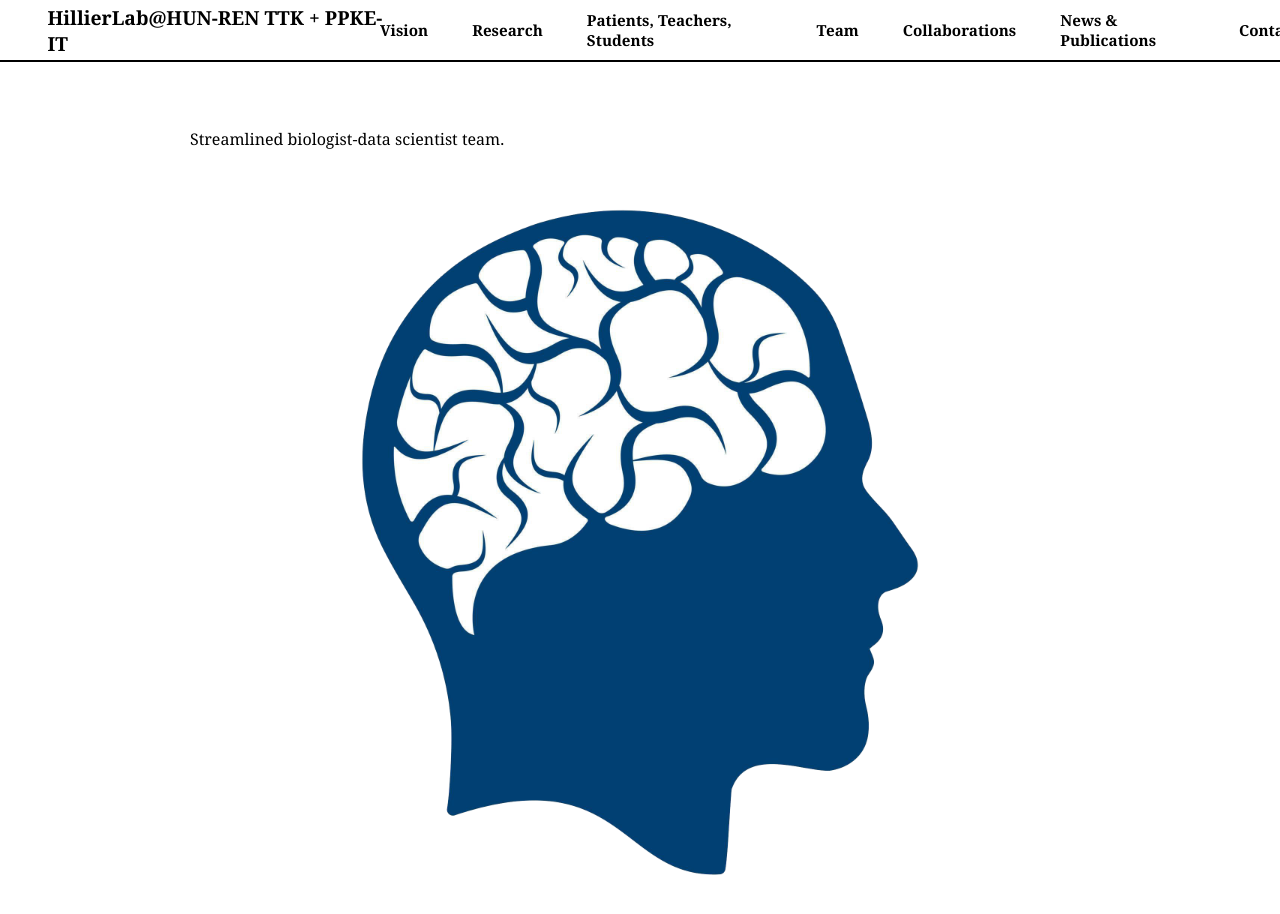
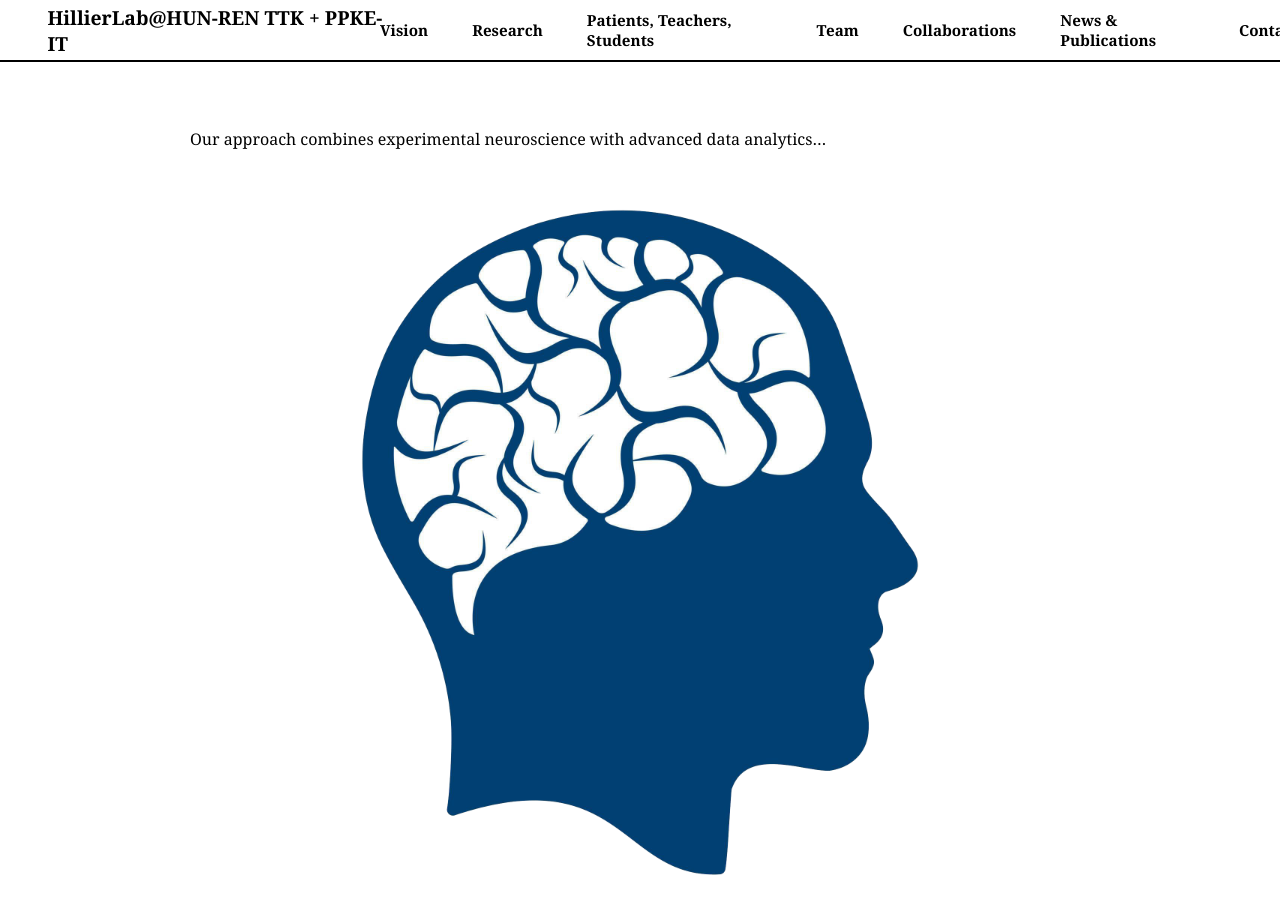
Before and after one commit to dzsano/rottenbillerdavid.github.io, a Jekyll site: the page built from human.md, in a window 1280 px wide and 966 px high. Shown: the top 914 px of the window. Built offline with Jekyll 4.4.1, drawn with Linux system fonts in a browser that asks for light colours.

Commit message:
Update human.md

```diff
--- a/human.md
+++ b/human.md
@@ -1,10 +1,8 @@
 ---
 layout: story
-title: The Team
+title: Streamlined biologist-data scientist team
 ---
 
+Our approach combines experimental neuroscience with advanced data analytics...
 
-
-Streamlined biologist-data scientist team.
-
-![Human Project Image Image](/assets/images/human.png)
+![Human Project](/assets/images/human.png)
```
